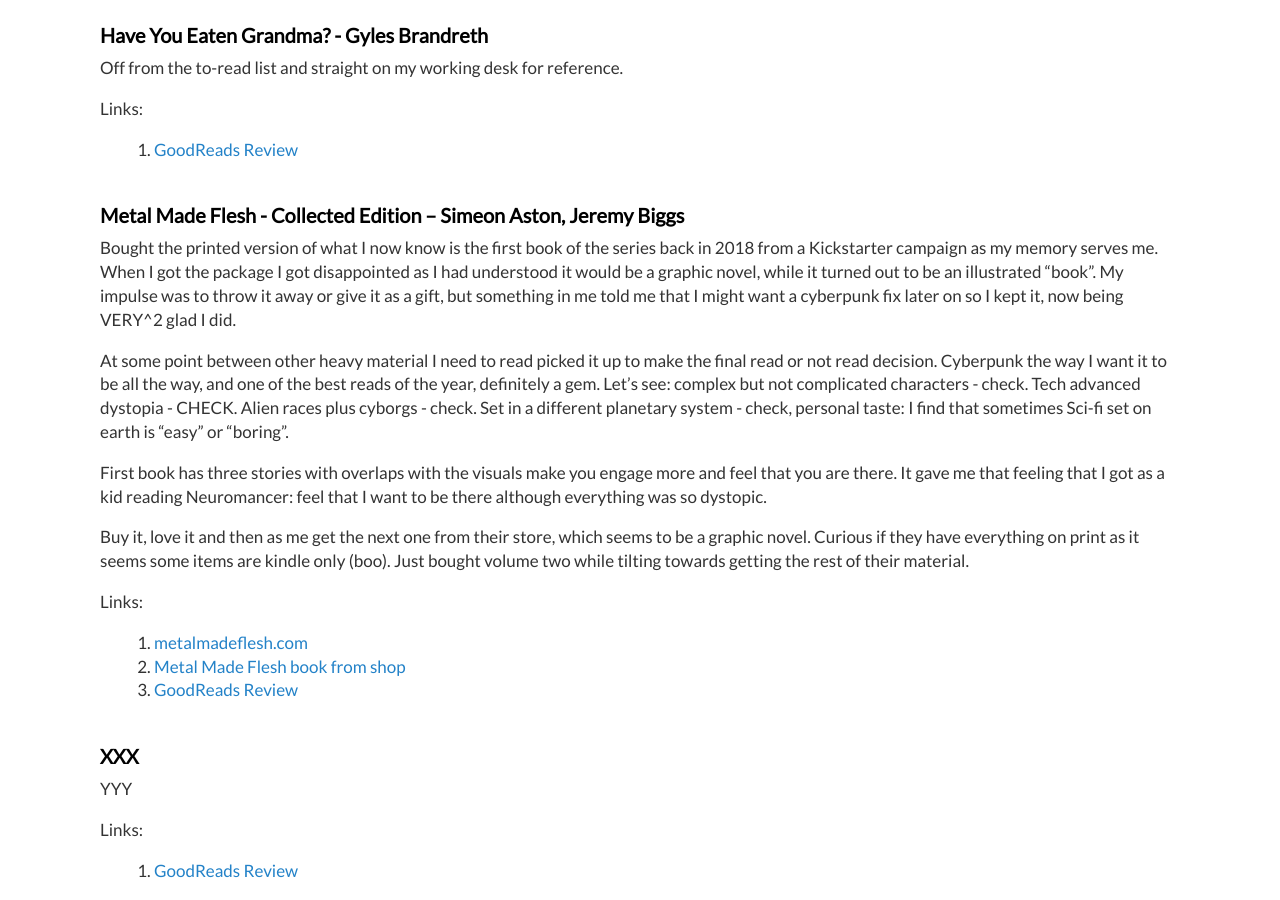
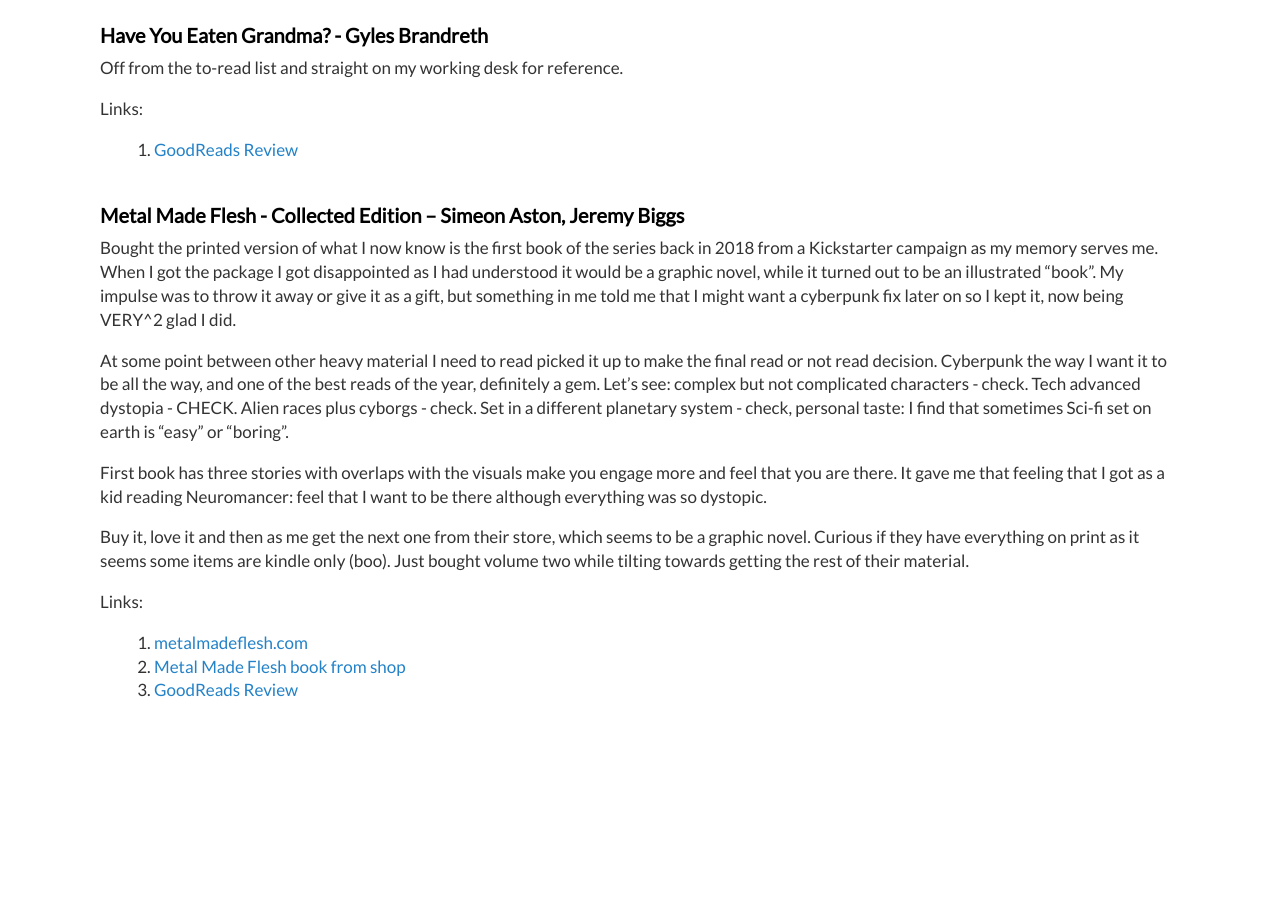
Before and after one commit to dimitrismistriotis/dimitrismistriotis.github.io, a Jekyll site: the page built from _posts/2020-01-13-books_of_2020.md, in a window 1280 px wide and 900 px high, scrolled down 6153 px. Built offline with Jekyll 4.4.1, drawn with Linux system fonts in a browser that asks for light colours; after the commit the page ends 6872 px from its top, so only the background shows below that.

Commit message:
Removed tail for new reviews

```diff
--- a/_posts/2020-01-13-books_of_2020.md
+++ b/_posts/2020-01-13-books_of_2020.md
@@ -244,11 +244,3 @@
 1.  [metalmadeflesh.com](https://www.metalmadeflesh.com/)
 3.  [Metal Made Flesh book from shop](https://www.metalmadeflesh.com/product/metal-made-flesh-collected-edition/)
 3.  [GoodReads Review](https://www.goodreads.com/review/show/3619709756)
-
-## XXX
-
-YYY
-
-Links:
-
-1.  [GoodReads Review](XXXX)
```
